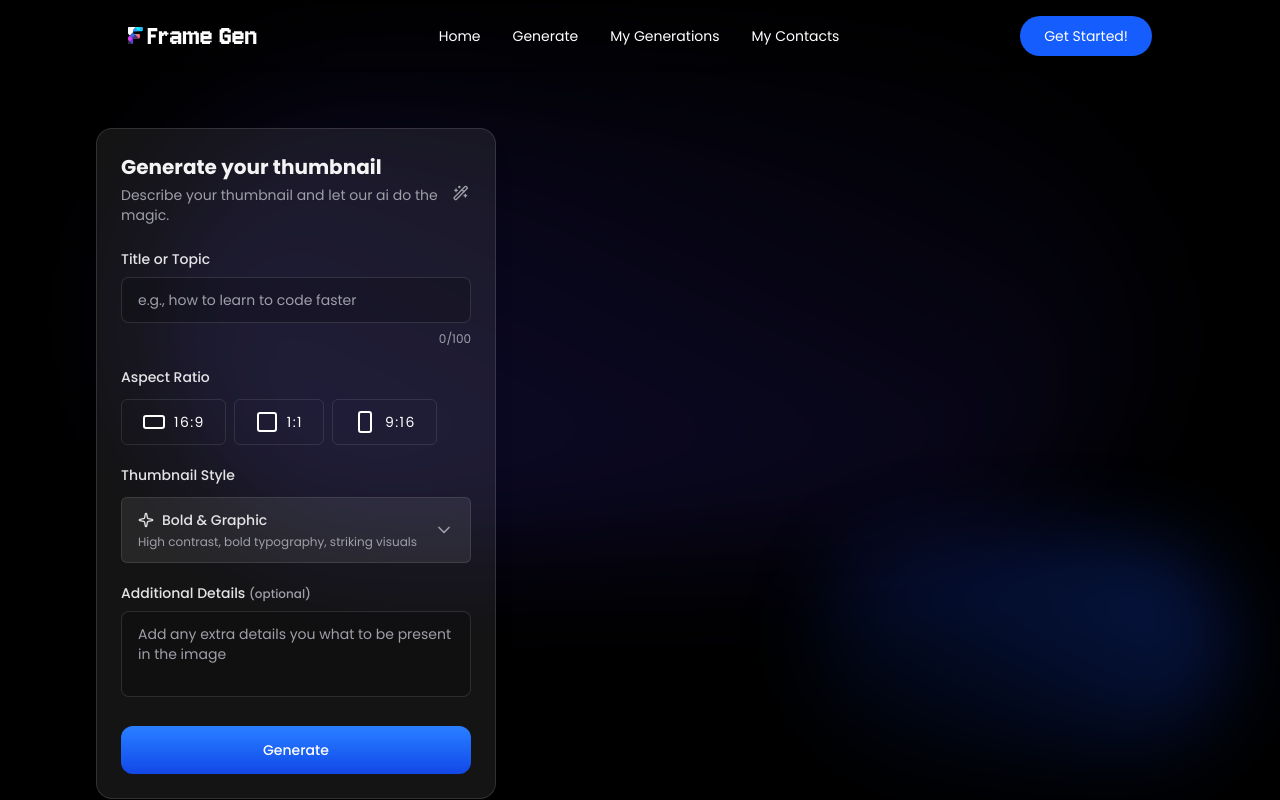
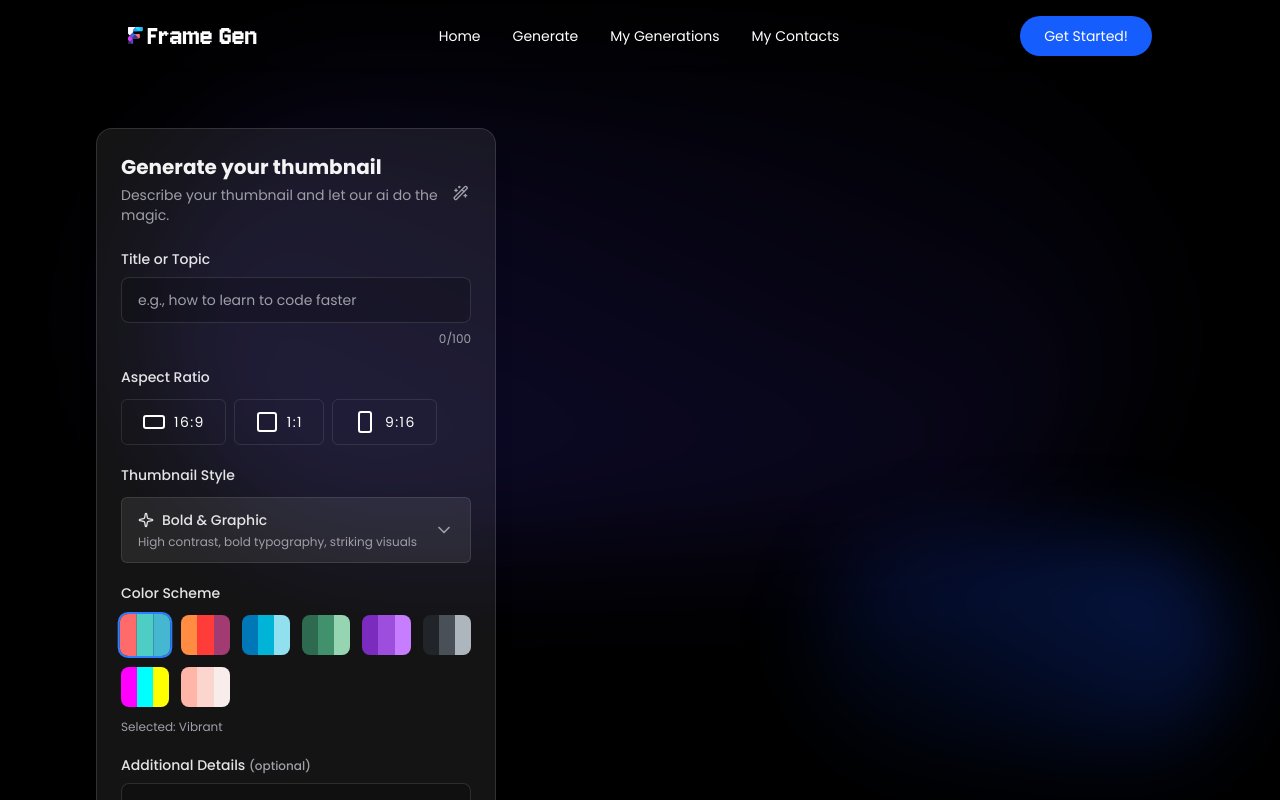
Before and after one commit to 0dux/FrameGen, a React (Vite) app in the folder client/: page /generate in a window 1280 px wide. Shown: the top 800 px of the page. Built offline with nearby package versions, Linux system fonts and the light colour scheme.

Commit message:
Left side completed

```diff
--- a/client/src/components/ColorSchemeSelector.tsx
+++ b/client/src/components/ColorSchemeSelector.tsx
@@ -1,5 +1,48 @@
-const ColorSchemeSelector = () => {
-  return <div>ColorSchemeSelector</div>;
+import { colorSchemes } from "../assets/assets";
+
+const ColorSchemeSelector = ({
+  value,
+  onChange,
+}: {
+  value: string;
+  onChange: (color: string) => void;
+}) => {
+  return (
+    <div className="space-y-3">
+      <label className="block text-sm font-medium text-zinc-200">
+        Color Scheme
+      </label>
+      <div className="grid grid-cols-6 gap-3">
+        {colorSchemes.map((scheme) => (
+          <button
+            key={scheme.id}
+            onClick={() => onChange(scheme.id)}
+            className={`relative rounded-lg transition-all ${
+              value === scheme.id && "ring-2 ring-blue-500 scale-105"
+            }`}
+            title={scheme.name}
+          >
+            <div
+              className={
+                "flex h-10 rounded-lg overflow-hidden hover:scale-105 transition-transform"
+              }
+            >
+              {scheme.colors.map((color, i) => (
+                <div
+                  key={i}
+                  className="flex-1"
+                  style={{ backgroundColor: color }}
+                />
+              ))}
+            </div>
+          </button>
+        ))}
+      </div>
+      <p className="text-xs text-zinc-400">
+        Selected: {colorSchemes.find((scheme) => scheme.id === value)?.name}
+      </p>
+    </div>
+  );
 };
 
 export default ColorSchemeSelector;
--- a/client/src/pages/Generate.tsx
+++ b/client/src/pages/Generate.tsx
@@ -8,6 +8,7 @@
   type ThumbnailStyle,
 } from "../assets/assets";
 import AspectRatioSelector from "../components/AspectRatioSelector";
+import ColorSchemeSelector from "../components/ColorSchemeSelector";
 import SoftBackDrop from "../components/SoftBackDrop";
 import StyleSelector from "../components/StyleSelector";
 
@@ -18,7 +19,9 @@
   const [aspectRatios, setAspectRatios] = useState<AspectRatio>("16:9 ");
   const [style, setStyle] = useState<ThumbnailStyle>("Bold & Graphic");
   const [styleDropdownOpen, setStyleDropdownOpen] = useState(false);
-  const [colorSchemeId, setColorSchemeId] = useState(colorSchemes[0].id);
+  const [colorSchemeId, setColorSchemeId] = useState(
+    colorSchemes[0].id as string
+  );
   const [thumbnail, setThumbnail] = useState<IThumbnail | null>(null);
   const [loading, setLoading] = useState(false);
 
@@ -75,6 +78,10 @@
                     setIsOpen={setStyleDropdownOpen}
                   />
                   {/* ColorScheme Selector */}
+                  <ColorSchemeSelector
+                    value={colorSchemeId}
+                    onChange={setColorSchemeId}
+                  />
                   {/* Additional Details  */}
                   <div className="space-y-2">
                     <label className="block text-sm font-medium text-zinc-200">
@@ -100,7 +107,9 @@
               </div>
             </div>
             {/* right panel */}
-            <div></div>
+            <div>
+
+            </div>
           </div>
         </main>
       </div>
```
